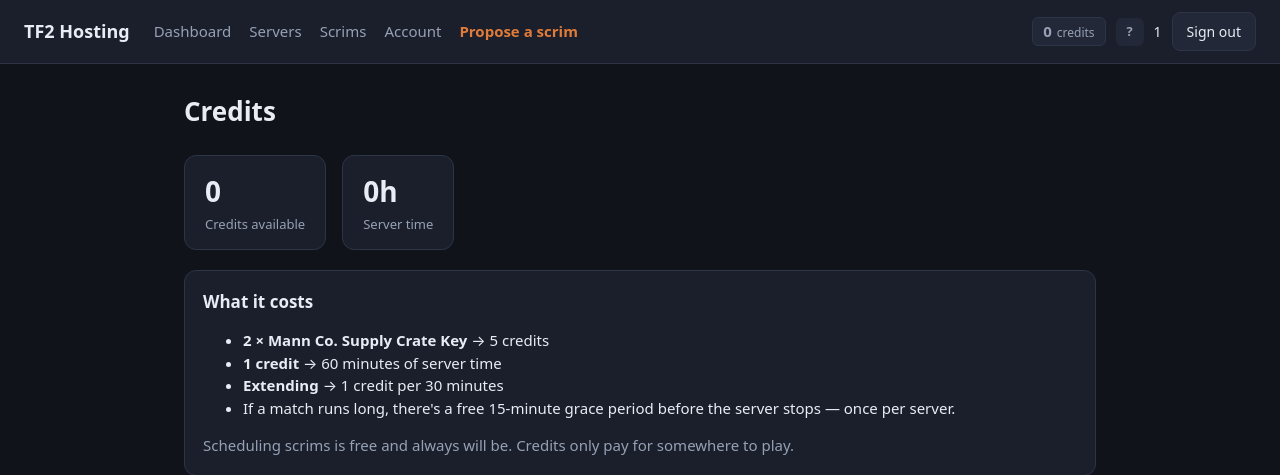
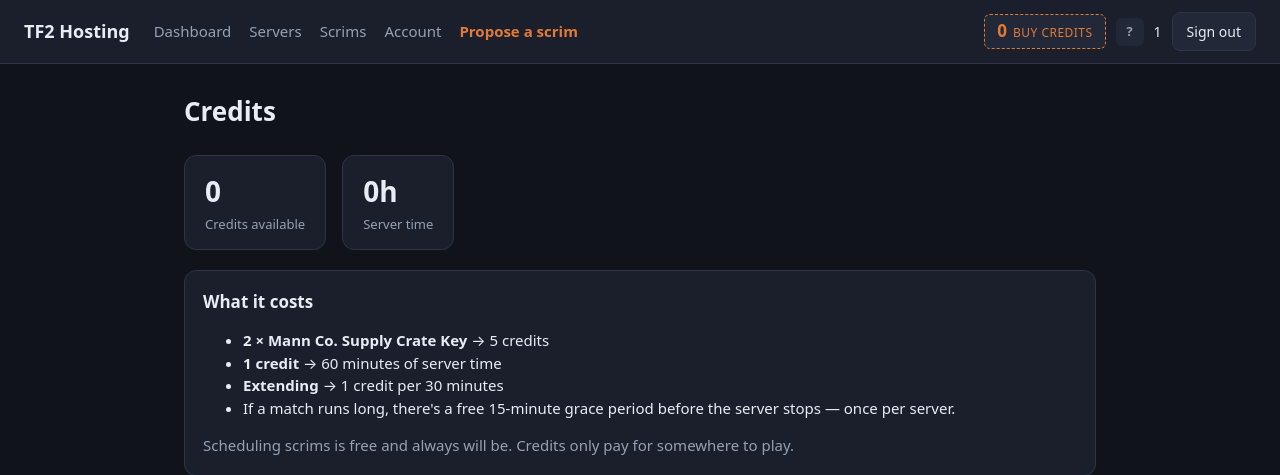
Before and after one commit to JackJohnsonGitHub/TF2-Scrims, a Flask app: page /credits in a window 1280 px wide. Shown: the top 475 px of the page. Run offline with Flask 3, Linux system fonts and the light colour scheme; the visitor is signed in with stand-in values (Sample User, id 1); data comes from the database, SQL or seed files in the repository; data that the repository does not hold is empty.

Commit message:
Make the header credit box legible at zero
Verified the rendered page in a browser rather than trusting the markup, and the
box was nearly invisible at a zero balance: small, muted grey on a dark header,
with a muted border.

That was my design call and it was backwards. Dimming the empty state made it
recede at exactly the moment it should catch the eye — a captain with no credits
is the one who needs to notice this. Zero now keeps full contrast, gains a dashed
accent border, and says "BUY CREDITS" instead of just "0", which is information
rather than a bare number. Also bumped the number to 17px and gave the label
uppercase letter-spacing so the box reads as currency at a glance.

Test renamed from "is dimmed" to "prompts rather than receding" and asserts the
prompt text, so the intent is pinned rather than the old appearance.

377 tests pass.

Co-Authored-By: Claude Opus 5 (1M context) <noreply@anthropic.com>

```diff
--- a/app/static/css/app.css
+++ b/app/static/css/app.css
@@ -47,18 +47,23 @@ a:hover { text-decoration: underline; }
 .btn-sm { padding: 5px 10px; font-size: 13px; }
 
 /* credit balance box (header) — accent-bordered so it reads as currency rather than
-   another nav item, and dimmed at zero so an empty balance is obvious at a glance. */
+   another nav item.
+   The empty state is deliberately NOT dimmed. An earlier version muted it at zero, which
+   had it recede at exactly the moment it should catch the eye: a captain with no credits
+   is the one who needs to notice this and act on it. Zero keeps full contrast and gains a
+   prompt instead. */
 .credit-box {
-  display: inline-flex; align-items: baseline; gap: 5px;
-  padding: 4px 10px; border-radius: 6px;
+  display: inline-flex; align-items: baseline; gap: 6px;
+  padding: 6px 12px; border-radius: 6px;
   background: var(--panel-2); border: 1px solid var(--accent);
   text-decoration: none; line-height: 1.2; white-space: nowrap;
 }
-.credit-box:hover { background: var(--panel); border-color: var(--accent-ink); }
-.credit-num { color: var(--accent); font-weight: 700; font-size: 15px; }
-.credit-label { color: var(--muted); font-size: 12px; }
-.credit-box-empty { border-color: var(--line); }
-.credit-box-empty .credit-num { color: var(--muted); }
+.credit-box:hover { background: var(--panel); box-shadow: 0 0 0 2px rgba(224,123,57,.25); }
+.credit-num { color: var(--accent); font-weight: 700; font-size: 17px; }
+.credit-label { color: var(--ink); font-size: 12px; text-transform: uppercase; letter-spacing: .04em; }
+/* Zero: same contrast, plus a call to action, since the number alone says nothing useful. */
+.credit-box-empty { border-style: dashed; }
+.credit-box-empty .credit-label { color: var(--accent); }
 
 /* landing / sign-in */
 .landing { text-align: center; padding: 60px 24px; }
--- a/app/templates/base.html
+++ b/app/templates/base.html
@@ -26,7 +26,7 @@
            href="{{ url_for('credits.index') }}"
            title="{% if credit_balance %}{{ credit_balance }} hour(s) of server time{% else %}You have no credits — click to buy some{% endif %}">
           <span class="credit-num">{{ credit_balance }}</span>
-          <span class="credit-label">{{ 'credit' if credit_balance == 1 else 'credits' }}</span>
+          <span class="credit-label">{% if credit_balance %}{{ 'credit' if credit_balance == 1 else 'credits' }}{% else %}buy credits{% endif %}</span>
         </a>
         {% if current_user.avatar_url %}
           <img class="avatar" src="{{ current_user.avatar_url }}" alt="" width="28" height="28">
```
Also changed, not shown: tests/integration/test_credits_flow.py (+5 -2 lines).
